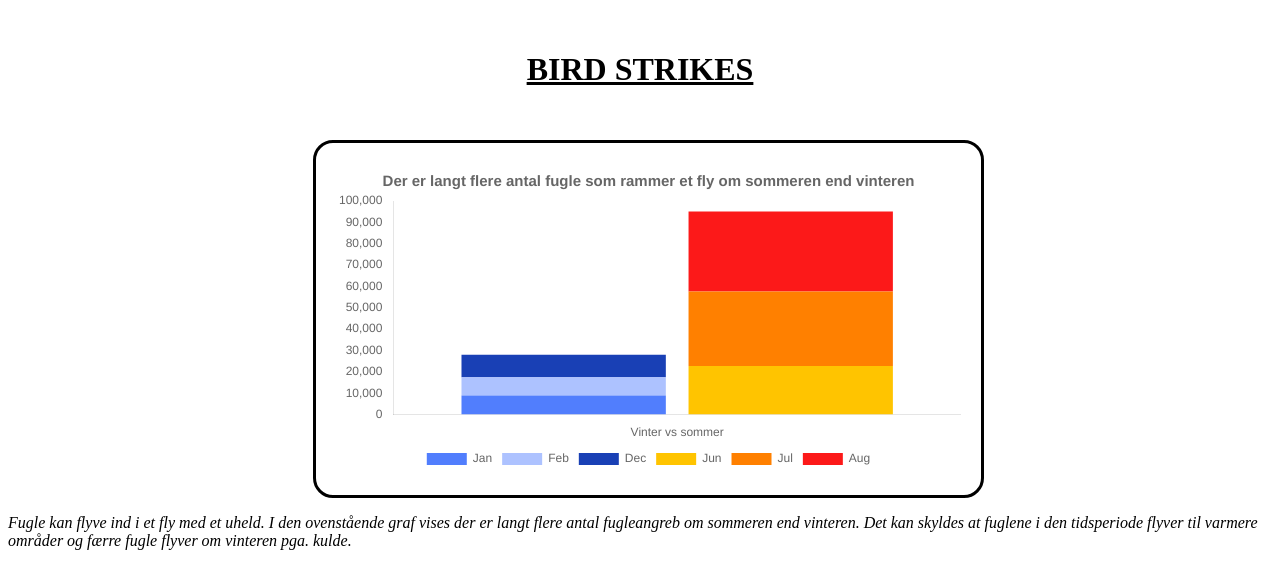
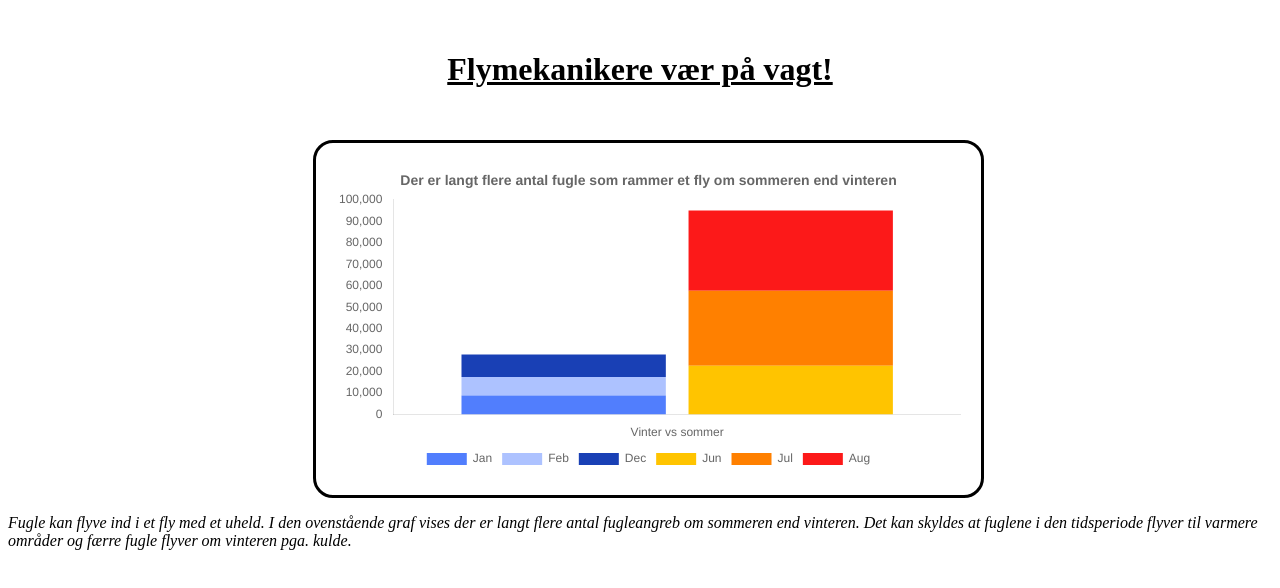
Before and after one commit to Amalie956/03-Tv-rfaglig-1, a plain HTML site: page index.html in a window 1280 px wide. Drawn offline with nearby package versions, Linux system fonts and the light colour scheme.

Commit message:
Fra Amalie:

```diff
--- a/index.html
+++ b/index.html
@@ -10,7 +10,8 @@
 </head>
 
 <body>
-<h1>BIRD STRIKES</h1>
+<h1>Flymekanikere vær på vagt!</h1>
+
 <main>
     <div class="chartCard">
         <div class="chartBox">
--- a/main.js
+++ b/main.js
@@ -76,7 +76,7 @@ const chart = new Chart(ctx, {
                 display: true, // "Text" bliver vist ved "true"
                 text: "Der er langt flere antal fugle som rammer et fly om sommeren end vinteren", // "Text" indhold
                 padding: 10,
-                font:{size: 15}
+                font:{size: 14}
             }
 
         }
```
